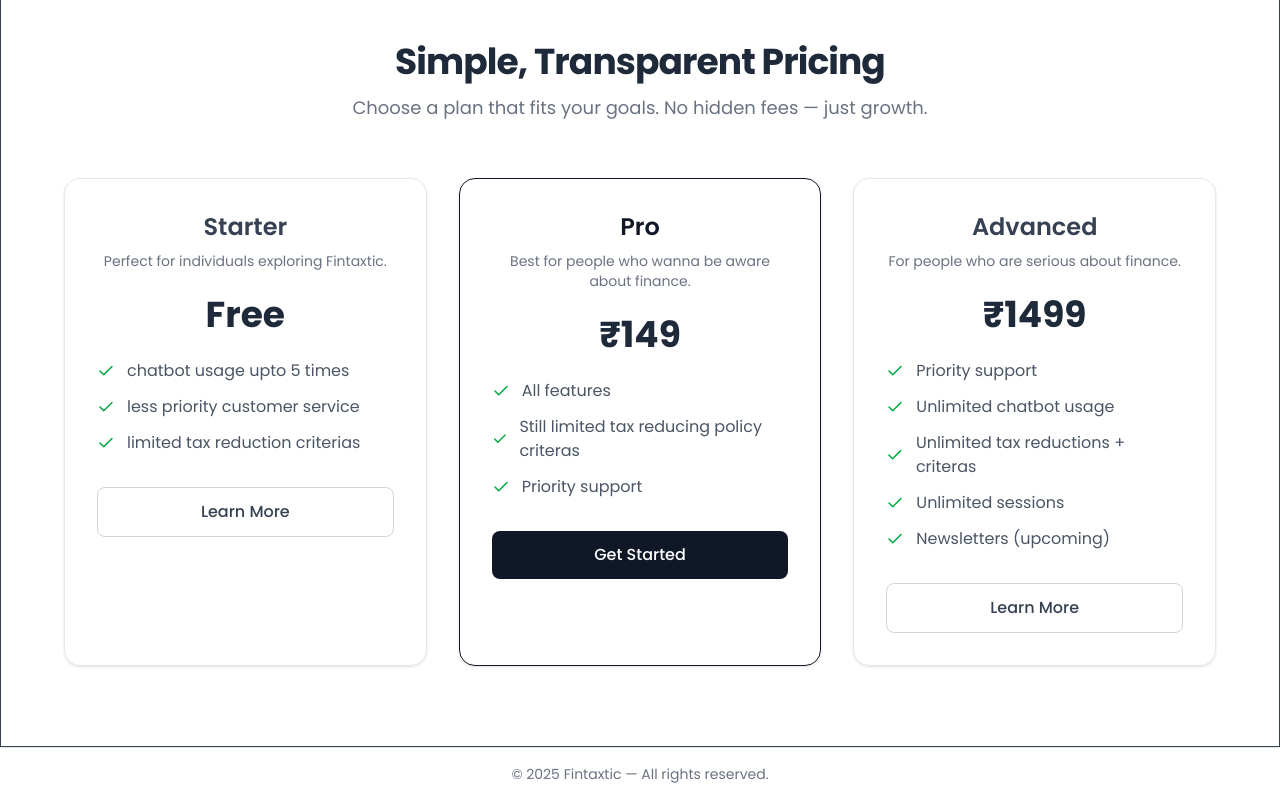
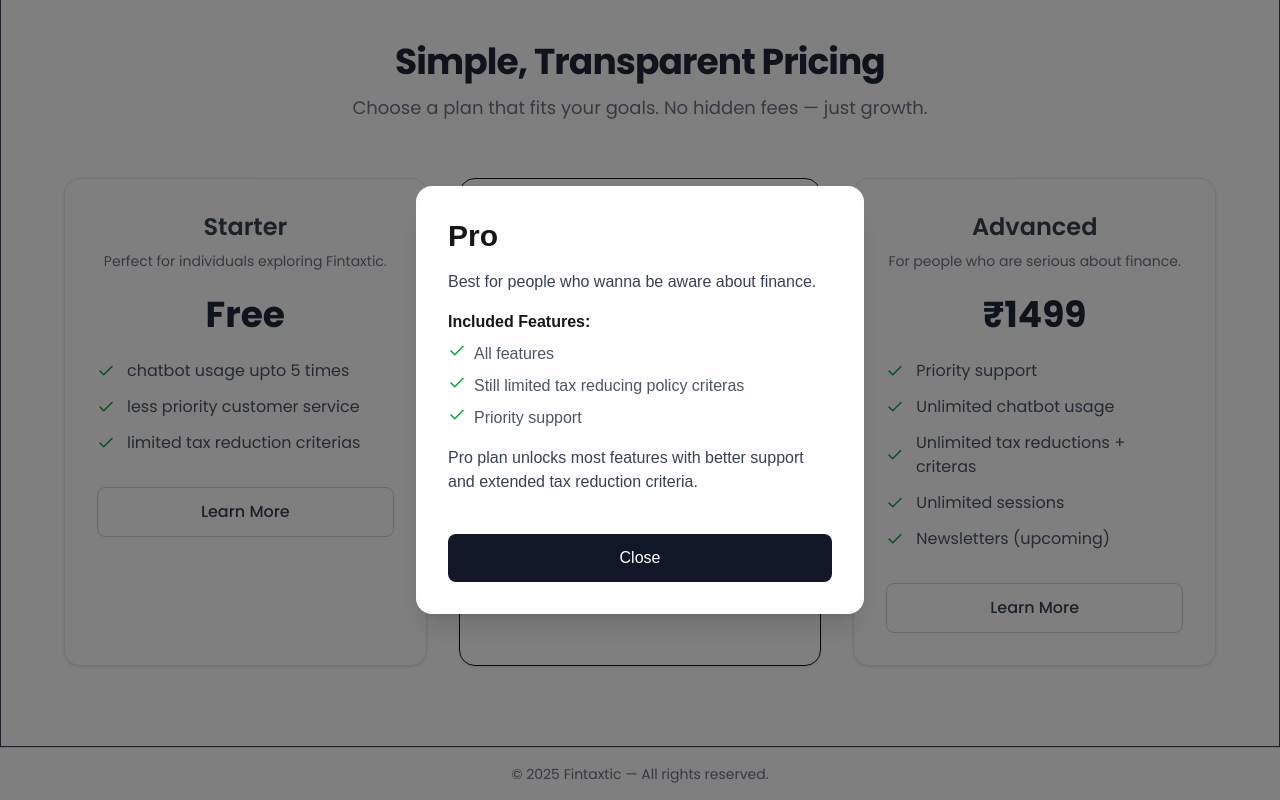
Before and after one commit to 0Armaan025/fintaxtic, a Next.js app: page / in a window 1280 px wide. Both pictures are taken after a click on the button "Get Started". Shown: the part 1439-2239 px from the top of the page. Built offline with nearby package versions, Linux system fonts and the light colour scheme.

Commit message:
Update pricing.tsx

```diff
--- a/app/components/pricing.tsx
+++ b/app/components/pricing.tsx
@@ -1,7 +1,7 @@
 "use client";
-import React from "react";
+import React, { useState } from "react";
 import { Poppins } from "next/font/google";
-import { motion } from "framer-motion";
+import { motion, AnimatePresence } from "framer-motion";
 import { Check } from "lucide-react";
 
 const poppins = Poppins({
@@ -19,6 +19,8 @@
       "less priority customer service",
       "limited tax reduction criterias",
     ],
+    extra:
+      "Starter gives you the basic experience of the platform with limited access but enough to understand how things work.",
     highlight: false,
   },
   {
@@ -30,6 +32,8 @@
       "Still limited tax reducing policy criteras",
       "Priority support",
     ],
+    extra:
+      "Pro plan unlocks most features with better support and extended tax reduction criteria.",
     highlight: true,
   },
   {
@@ -43,12 +47,59 @@
       "Unlimited sessions",
       "Newsletters (upcoming)",
     ],
+    extra:
+      "Advanced is built for users who want maximum control, unlimited tools, and full premium benefits.",
     highlight: false,
   },
 ];
 
 const Pricing = () => {
+  const [selectedPlan, setSelectedPlan] = useState(null);
+
   return (
+    <>
+      {/* ================== MODAL ================== */}
+      <AnimatePresence>
+        {selectedPlan && (
+          <motion.div
+            className="fixed inset-0 bg-black/50 flex justify-center items-center z-50 px-4"
+            initial={{ opacity: 0 }}
+            animate={{ opacity: 1 }}
+            exit={{ opacity: 0 }}
+          >
+            <motion.div
+              className="bg-white rounded-2xl p-8 max-w-md w-full shadow-xl"
+              initial={{ scale: 0.9, opacity: 0 }}
+              animate={{ scale: 1, opacity: 1 }}
+              exit={{ scale: 0.9, opacity: 0 }}
+            >
+              <h2 className="text-3xl font-bold mb-4">{selectedPlan.name}</h2>
+              <p className="text-gray-700 mb-4">{selectedPlan.description}</p>
+
+              <h3 className="font-semibold mb-2">Included Features:</h3>
+              <ul className="space-y-2 text-gray-600 mb-4">
+                {selectedPlan.features.map((f, i) => (
+                  <li key={i} className="flex gap-2">
+                    <Check size={18} className="text-green-600" />
+                    {f}
+                  </li>
+                ))}
+              </ul>
+
+              <p className="text-gray-700 mb-6">{selectedPlan.extra}</p>
+
+              <button
+                onClick={() => setSelectedPlan(null)}
+                className="w-full mt-4 py-3 rounded-lg bg-gray-900 text-white hover:bg-gray-800 transition-all"
+              >
+                Close
+              </button>
+            </motion.div>
+          </motion.div>
+        )}
+      </AnimatePresence>
+
+      {/* ================== PRICING ================== */}
       <section
         id="pricing"
         className={`py-20 px-6 bg-white border-[1.5px] border-gray-700 text-gray-800 ${poppins.className}`}
@@ -83,9 +134,11 @@
               >
                 {plan.name}
               </h3>
+
               <p className="text-gray-500 mb-6 text-sm text-center max-w-xs">
                 {plan.description}
               </p>
+
               <div className="text-4xl font-bold mb-6">{plan.price}</div>
 
               <ul className="w-full mb-8 space-y-3 text-gray-600">
@@ -98,6 +151,7 @@
               </ul>
 
               <button
+                onClick={() => setSelectedPlan(plan)}
                 className={`w-full py-3 rounded-lg font-medium transition-all ${
                   plan.highlight
                     ? "bg-gray-900 text-white hover:bg-gray-800"
@@ -110,6 +164,7 @@
           ))}
         </div>
       </section>
+    </>
   );
 };
 
```
Lines whose indentation alone changed are shown as unchanged.
